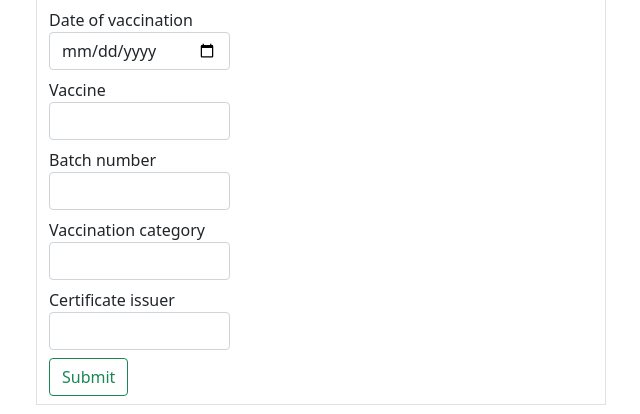
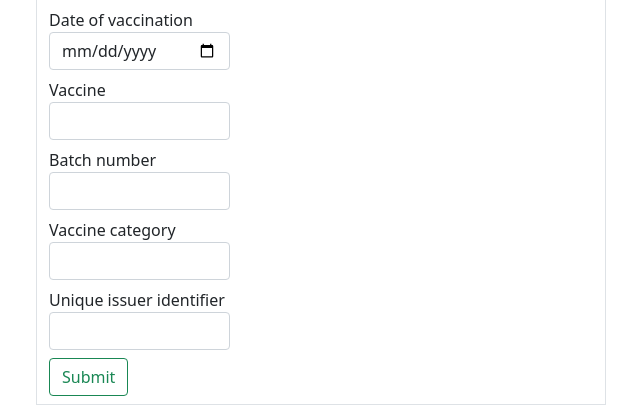
Before and after one commit to ValentinFFM/my.vay, a Python web app: template templates/patient/patient_vaccination_manual_entry.html in a window 1280 px wide. Shown: the part 105-519 px from the top of the page, without its empty margins (319-959 px from the left). Run offline with Jinja, Linux system fonts and the light colour scheme; the template is opened without the code that fills it, so the values that code supplies are empty, except form fields; form fields are guessed from the names that the template uses.

Commit message:
solve merge problems

```diff
--- a/templates/patient/patient_vaccination_certificate.html
+++ b/templates/patient/patient_vaccination_certificate.html
@@ -98,9 +98,9 @@
                                     <div class="row my-2">
                                         <div class="col-2">{{ entry.date_of_vaccination }}</div>
                                         <div class="col-2">{{ entry.vaccine }}</div>
-                                        <div class="col-2"> {{ entry.vaccination_category }}</div>
+                                        <div class="col-2"> {{ entry.vaccine_category }}</div>
                                         <div class="col-2"> {{ entry.batch_number }}</div>
-                                        <div class="col-2"> {{ entry.certificate_issuer }}</div>
+                                        <div class="col-2"> {{ entry.unique_issuer_identifier }}</div>
                                         <div class="col-2" style="text-align: center;"> <svg xmlns="http://www.w3.org/2000/svg" width="30" height="30" fill="#349B73" class="bi bi-upc-scan" viewBox="0 0 16 16">
                                             <path d="M1.5 1a.5.5 0 0 0-.5.5v3a.5.5 0 0 1-1 0v-3A1.5 1.5 0 0 1 1.5 0h3a.5.5 0 0 1 0 1h-3zM11 .5a.5.5 0 0 1 .5-.5h3A1.5 1.5 0 0 1 16 1.5v3a.5.5 0 0 1-1 0v-3a.5.5 0 0 0-.5-.5h-3a.5.5 0 0 1-.5-.5zM.5 11a.5.5 0 0 1 .5.5v3a.5.5 0 0 0 .5.5h3a.5.5 0 0 1 0 1h-3A1.5 1.5 0 0 1 0 14.5v-3a.5.5 0 0 1 .5-.5zm15 0a.5.5 0 0 1 .5.5v3a1.5 1.5 0 0 1-1.5 1.5h-3a.5.5 0 0 1 0-1h3a.5.5 0 0 0 .5-.5v-3a.5.5 0 0 1 .5-.5zM3 4.5a.5.5 0 0 1 1 0v7a.5.5 0 0 1-1 0v-7zm2 0a.5.5 0 0 1 1 0v7a.5.5 0 0 1-1 0v-7zm2 0a.5.5 0 0 1 1 0v7a.5.5 0 0 1-1 0v-7zm2 0a.5.5 0 0 1 .5-.5h1a.5.5 0 0 1 .5.5v7a.5.5 0 0 1-.5.5h-1a.5.5 0 0 1-.5-.5v-7zm3 0a.5.5 0 0 1 1 0v7a.5.5 0 0 1-1 0v-7z"/>
                                         </svg> </div>
--- a/templates/patient/patient_vaccination_manual_entry.html
+++ b/templates/patient/patient_vaccination_manual_entry.html
@@ -116,17 +116,17 @@
 
         <div class="col-12 col-md-6 col-xl-4">
             <div class="form-group mt-2">
-                {{ form.vaccination_category.label() }}
+                {{ form.vaccine_category.label() }}
 
-                {% if form.vaccination_category.errors %}
-                    {{ form.vaccination_category(class="form-control is-invalid") }}
+                {% if form.vaccine_category.errors %}
+                    {{ form.vaccine_category(class="form-control is-invalid") }}
                     <div class="invalid-feedback">
-                        {% for error in form.vaccination_category.errors %}
+                        {% for error in form.vaccine_category.errors %}
                             <span>{{ error }}</span>
                         {% endfor %}
                     </div>
                 {% else %}
-                    {{ form.vaccination_category(class="form-control") }}
+                    {{ form.vaccine_category(class="form-control") }}
                 {% endif %}
             </div>
         </div>
@@ -134,17 +134,17 @@
 
         <div class="col-12 col-md-6 col-xl-4">
             <div class="form-group mt-2">
-                {{ form.certificate_issuer.label() }}
+                {{ form.unique_issuer_identifier.label() }}
 
-                {% if form.certificate_issuer.errors %}
-                    {{ form.certificate_issuer(class="form-control is-invalid") }}
+                {% if form.unique_issuer_identifier.errors %}
+                    {{ form.unique_issuer_identifier(class="form-control is-invalid") }}
                     <div class="invalid-feedback">
-                        {% for error in form.certificate_issuer.errors %}
+                        {% for error in form.unique_issuer_identifier.errors %}
                             <span>{{ error }}</span>
                         {% endfor %}
                     </div>
                 {% else %}
-                    {{ form.certificate_issuer(class="form-control") }}
+                    {{ form.unique_issuer_identifier(class="form-control") }}
                 {% endif %}
             </div>
         </div>
```
Also changed, not shown: app.py (+22 -4 lines).
